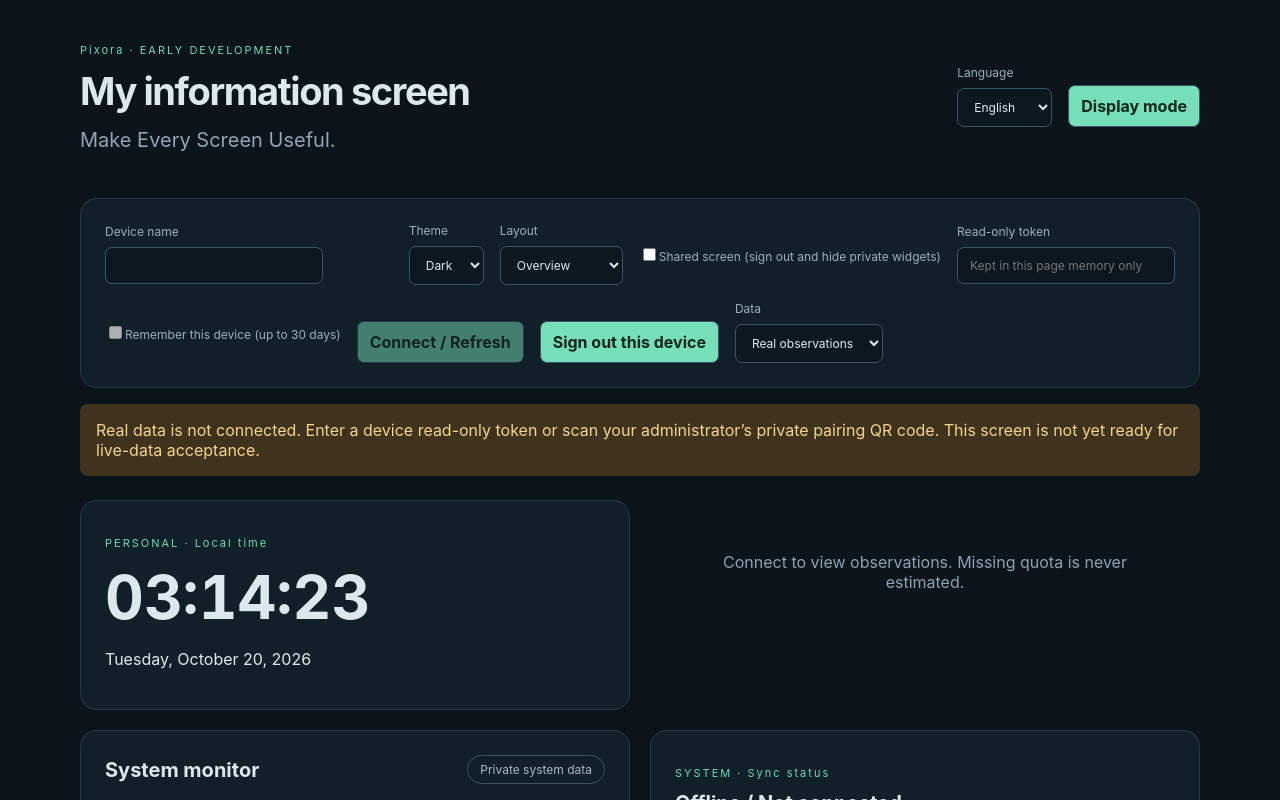
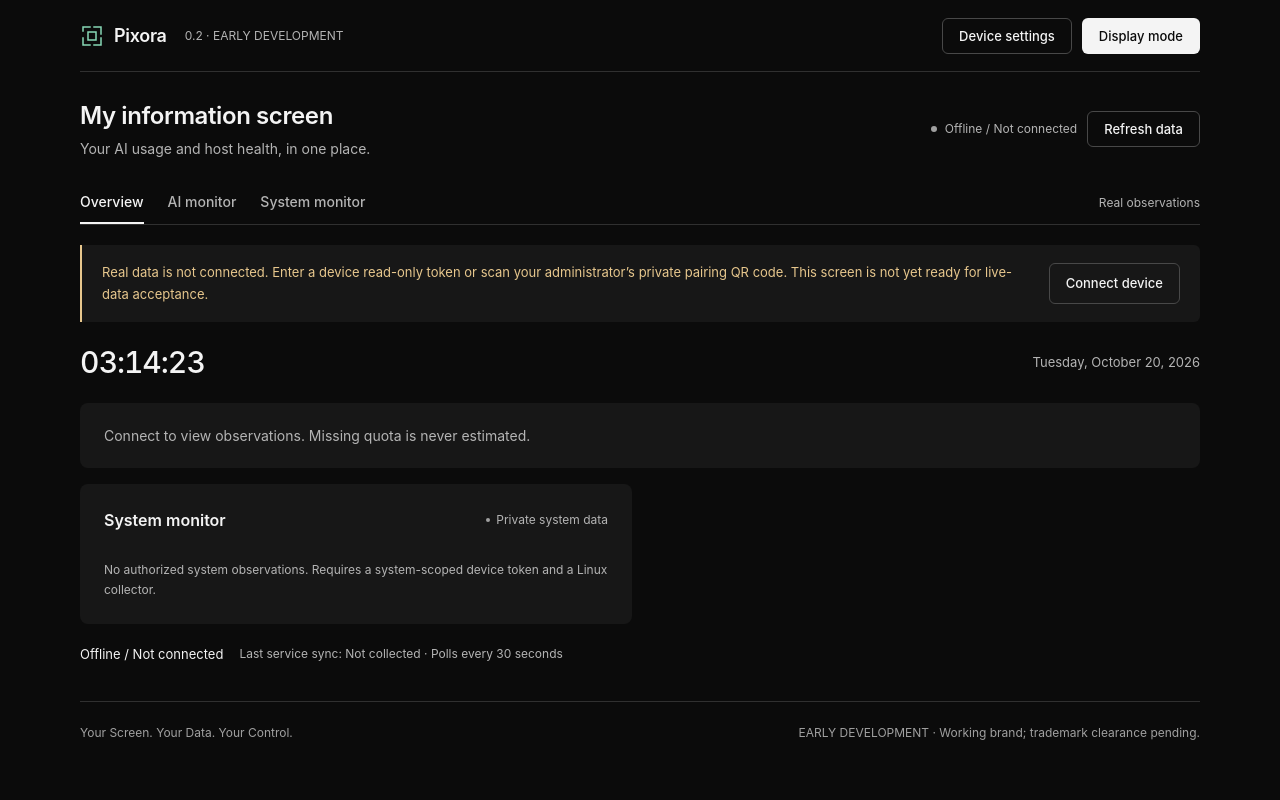
Before and after one commit to kongjiestak/pixora, a Vue app in the folder web/: page / in a window 1280 px wide. Shown: the top 800 px of the page. Built offline with nearby package versions, Linux system fonts and the light colour scheme.

Commit message:
feat: redesign dashboard and kiosk with Taste-Skill app guidance

```diff
--- a/web/public/sw.js
+++ b/web/public/sw.js
@@ -1,5 +1,5 @@
 // Cache only public shell files. Never cache API responses or tokens.
-const CACHE='pixora-shell-v6';
+const CACHE='pixora-shell-v7';
 self.addEventListener('install',e=>{e.waitUntil((async()=>{
  const cache=await caches.open(CACHE);
  const shell=await fetch('/',{cache:'reload'});if(!shell.ok)throw Error('shell unavailable');
--- a/web/src/App.vue
+++ b/web/src/App.vue
@@ -3,7 +3,7 @@ import {ref, computed, watch, onMounted, onUnmounted} from 'vue'
 import {useI18n} from 'vue-i18n'
 import Widget from './Widget.vue'
 import {displayViewport} from './display-viewport.js'
-import {visibleWidgets,displayWidgets} from './widgets.js'
+import {dashboardWidgets,displayWidgets} from './widgets.js'
 import {deviceConfig, persist, preference} from './locale-core.js'
 const {t,locale}=useI18n()
 let storage;try{storage=window.localStorage}catch{}
@@ -12,8 +12,10 @@ const secureSession=location.protocol==='https:'
 const rememberDevice=ref(secureSession),remembered=ref(false),sessionExpiry=ref(''),authBusy=ref(false),logoutPending=ref(preference(storage,'pixora-logout-pending','')==='1')
 const token=ref(''),mode=ref('real'),data=ref(null),error=ref(null),connected=ref(false),busy=ref(false),clock=ref(new Date()),kiosk=ref(new URLSearchParams(location.search).has('kiosk'))
 const displayLayout=ref(['clock-quota','quota','system'].includes(preference(storage,'pixora-display-layout','clock-quota'))?preference(storage,'pixora-display-layout','clock-quota'):'clock-quota'),showDisplayTools=ref(false),wakeState=ref('idle')
+const activeView=ref('overview'),showSettings=ref(false)
 const systemHistory=ref([]),historyNext=ref(null),historyError=ref(false)
-const widgets=computed(()=>kiosk.value?displayWidgets(displayLayout.value,config.value.shared):visibleWidgets(config.value.layout,config.value.shared))
+const widgets=computed(()=>kiosk.value?displayWidgets(displayLayout.value,config.value.shared):dashboardWidgets(config.value.layout,config.value.shared,activeView.value))
+function refreshView(){load();if(!token.value&&!remembered.value)showSettings.value=true}
 function saveDisplay(){persist(storage,'pixora-display-layout',displayLayout.value)}
 let timer,tick,controller,wake,viewport,generation=0
 watch(kiosk,()=>viewport?.settle(),{flush:'post'})
@@ -130,25 +132,27 @@ onMounted(async()=>{
 })
 onUnmounted(()=>{viewport?.dispose();clearInterval(timer);clearInterval(tick);cancel();wake?.release();document.removeEventListener('visibilitychange',wakeScreen)})
 </script>
-<template><main :class="[config.theme,{kiosk},kiosk?'display-'+displayLayout:'']">
-<div v-if="kiosk" class="display-bar"><span class="display-brand">Pixora <span>{{config.name}}</span></span><div class="display-actions"><span class="wake-status" role="status">{{t('display.wake_'+wakeState)}}</span><button class="secondary" :aria-expanded="showDisplayTools" @click="showDisplayTools=!showDisplayTools">{{t('display.settings')}}</button><button class="secondary" @click="exit">{{t('config.exit')}}</button></div></div>
+<template><main :class="[config.theme,{kiosk},kiosk?'display-'+displayLayout:'',!kiosk?'view-'+activeView:'']" data-ui>
+<div v-if="kiosk" class="display-bar"><h1 class="brand-lockup"><svg viewBox="0 0 24 24" aria-hidden="true"><path d="M3 7V3h7M14 3h7v7M21 14v7h-7M10 21H3v-7"/><path d="M8 8h8v8H8z"/></svg><span>Pixora</span><small>{{config.name}}</small></h1><div class="display-actions"><span class="wake-status" role="status">{{t('display.wake_'+wakeState)}}</span><button class="secondary" :aria-expanded="showDisplayTools" @click="showDisplayTools=!showDisplayTools">{{t('display.settings')}}</button><button class="secondary" @click="exit">{{t('config.exit')}}</button></div></div>
 <section v-if="kiosk&&showDisplayTools" class="display-tools"><label>{{t('display.layout')}}<select v-model="displayLayout" @change="saveDisplay"><option value="clock-quota">{{t('display.clockQuota')}}</option><option value="quota">{{t('display.quotaOnly')}}</option><option value="system">{{t('system.title')}}</option></select></label><button v-if="wakeState!=='active'" @click="wakeScreen">{{t('display.retryWake')}}</button><p>{{t('display.installHint')}}</p></section>
-<header v-if="!kiosk"><div><p class="eyebrow">Pixora · {{t('app.stage')}}</p><h1>{{config.name||t('app.defaultName')}}<span>{{t('app.tagline')}}</span></h1></div><div class="options"><label>{{t('config.language')}}<select v-model="locale" @change="language"><option value="en-US" lang="en">{{t('language.english')}}</option><option value="zh-CN" lang="zh-CN">{{t('language.chinese')}}</option></select></label><button @click="kiosk?exit():display()">{{t(kiosk?'config.exit':'config.display')}}</button></div></header>
-<section v-if="!kiosk" class="connection">
+<template v-if="!kiosk">
+<header class="app-bar"><div class="brand-lockup"><svg viewBox="0 0 24 24" aria-hidden="true"><path d="M3 7V3h7M14 3h7v7M21 14v7h-7M10 21H3v-7"/><path d="M8 8h8v8H8z"/></svg><span>Pixora</span><span class="build-label">0.2 · {{t('app.stage')}}</span></div><div class="header-actions"><button class="secondary" :aria-expanded="showSettings" aria-controls="device-settings" @click="showSettings=!showSettings">{{t('ui.settings')}}</button><button class="primary" @click="display">{{t('config.display')}}</button></div></header>
+<div class="page-heading"><div><h1>{{config.name||t('app.defaultName')}}</h1><p>{{t('ui.subtitle')}}</p></div><div class="sync-summary"><span class="connection-state" :class="{online:connected}">{{t(connected?'status.connected':'status.offline')}}</span><button class="secondary refresh-action" :disabled="busy||authBusy||config.shared" :title="t('ui.refreshHint')" @click="refreshView">{{t(busy?'ui.refreshing':'ui.refresh')}}</button></div></div>
+<div class="view-toolbar"><nav :aria-label="t('ui.views')"><button v-for="view in ['overview','ai','system']" :key="view" :aria-pressed="activeView===view" @click="activeView=view">{{t('ui.'+view)}}</button></nav><span class="source-mode">{{t(mode==='real'?'config.real':'config.demo')}}</span></div>
+<section v-if="showSettings" id="device-settings" class="settings-panel" :aria-label="t('ui.settings')"><div class="settings-heading"><h2>{{t('ui.settings')}}</h2><button class="secondary" @click="showSettings=false">{{t('ui.close')}}</button></div><p class="muted">{{t('app.privacy')}}</p><div class="settings-fields">
 <label>{{t('config.name')}}<input v-model="config.name" maxlength="60" @change="save"></label>
+<label>{{t('config.language')}}<select v-model="locale" @change="language"><option value="en-US" lang="en">{{t('language.english')}}</option><option value="zh-CN" lang="zh-CN">{{t('language.chinese')}}</option></select></label>
 <label>{{t('config.theme')}}<select v-model="config.theme" @change="save"><option value="dark">{{t('config.dark')}}</option><option value="light">{{t('config.light')}}</option></select></label>
 <label>{{t('config.layout')}}<select v-model="config.layout" @change="save"><option value="overview">{{t('config.overview')}}</option><option value="focus">{{t('config.focus')}}</option><option value="public">{{t('config.public')}}</option></select></label>
-<label><input type="checkbox" v-model="config.shared" @change="share">{{t('config.shared')}}</label>
-<label v-if="!config.shared">{{t('config.token')}}<input v-model="token" type="password" autocomplete="off" :placeholder="t('config.tokenHint')" @keyup.enter="connect"></label>
-<label v-if="!config.shared"><input type="checkbox" v-model="rememberDevice" :disabled="authBusy||!secureSession">{{t('auth.remember')}}</label>
-<button :disabled="busy||authBusy||(!token&&!remembered)||config.shared" @click="connect">{{t('config.connect')}}</button><button @click="disconnect">{{t('config.disconnect')}}</button>
 <label>{{t('config.data')}}<select v-model="mode" @change="changeMode"><option value="real">{{t('config.real')}}</option><option value="demo">{{t('config.demo')}}</option></select></label>
-</section>
-<p v-if="remembered&&!kiosk" class="muted" role="status">{{t('auth.remembered',{time:new Date(sessionExpiry).toLocaleString(locale)})}}</p>
-<p v-if="!connected&&!token&&!remembered" class="warning" role="status">{{t('config.connectHint')}}</p>
-<p v-if="mode==='demo'" class="warning">{{t('data.demo')}}</p>
-<p v-if="error" class="warning" role="alert">{{t(error.key,error.params||{})}}</p>
+<label class="check-field"><input type="checkbox" v-model="config.shared" @change="share">{{t('config.shared')}}</label>
+</div><div v-if="!config.shared" class="authorization-fields"><label>{{t('config.token')}}<input v-model="token" type="password" autocomplete="off" :placeholder="t('config.tokenHint')" @keyup.enter="connect"></label><label class="check-field"><input type="checkbox" v-model="rememberDevice" :disabled="authBusy||!secureSession">{{t('auth.remember')}}</label><button :disabled="busy||authBusy||(!token&&!remembered)" @click="connect">{{t('config.connect')}}</button><button class="secondary" @click="disconnect">{{t('config.disconnect')}}</button></div>
+<p v-if="remembered" class="muted" role="status">{{t('auth.remembered',{time:new Date(sessionExpiry).toLocaleString(locale)})}}</p></section>
+</template>
+<div v-if="!connected&&!token&&!remembered" class="notice" role="status"><p>{{t('config.connectHint')}}</p><button v-if="!kiosk" class="secondary" @click="showSettings=true">{{t('ui.connectDevice')}}</button></div>
+<p v-if="mode==='demo'" class="notice">{{t('data.demo')}}</p>
+<p v-if="error" class="notice notice-error" role="alert">{{t(error.key,error.params||{})}}</p>
 <div class="cards"><Widget v-for="id in widgets" :key="id" :kind="id" :data="data" :connected="connected" :history="systemHistory" :history-next="historyNext" :history-error="historyError" @history="loadHistory" :clock="clock"/></div>
 <p v-if="kiosk" class="display-sync" :class="{'offline':!connected}">{{t(connected?'status.connected':'status.offline')}} · {{t('status.sync',{time:data?new Date(data.server_time).toLocaleTimeString(locale):t('widget.notCollected')})}}</p>
-<footer v-if="!kiosk">{{t('app.support')}}<br>{{t('app.principle')}}<br>{{t('app.footer')}}<br>{{t('app.install')}} {{t('app.privacy')}}<br>{{t('app.brand')}}</footer>
+<footer v-if="!kiosk"><span>{{t('app.principle')}}</span><span>{{t('app.stage')}} · {{t('app.brand')}}</span></footer>
 </main></template>
--- a/web/src/Widget.vue
+++ b/web/src/Widget.vue
@@ -1,37 +1,38 @@
 <script setup>
 import {systemMetric,observationExpired} from './system-format.js'
 import {useI18n} from 'vue-i18n'
-import {remaining,stamp,windowLabel,isStale} from './format.js'
+import {remaining,stamp,windowLabel,isStale,compactReset,resetCountdown} from './format.js'
 const {t,locale}=useI18n()
 defineProps(['kind','data','clock','connected','history','historyNext','historyError'])
 defineEmits(['history'])
 const date=value=>stamp(value,locale.value,t('widget.notCollected'))
 const label=(p,data,clock,connected)=>{const state=t(!connected?'status.cached':isStale(p,data,clock)?'status.stale':p.status==='ok'?'status.fresh':'status.unavailable');return p.mode==='demo'?t('data.demoStatus',{status:state}):state}
+const metricValue=(item,key)=>item.metrics.find(m=>m.key===key)?.value
 const source=value=>t(value==='demo'?'data.sourceDemo':value==='codex-app-server'?'data.sourceCodex':'data.sourceUnavailable')
 </script>
 <template>
-<article v-if="kind==='clock'" class="clock-widget"><p class="eyebrow">{{t('widget.personal')}}</p><h2>{{clock.toLocaleTimeString(locale,{hour:'2-digit',minute:'2-digit',second:'2-digit',hour12:false})}}</h2><p>{{clock.toLocaleDateString(locale,{weekday:'long',year:'numeric',month:'long',day:'numeric'})}}</p></article>
-<article v-else-if="kind==='status'" class="status-widget"><p class="eyebrow">{{t('widget.system')}}</p><h2>{{t(connected?'status.connected':'status.offline')}}</h2><p class="muted">{{t('status.sync',{time:date(data?.server_time)})}}</p><p>{{t('status.safe')}}</p></article>
+<article v-if="kind==='clock'" class="clock-widget"><span class="clock-context">{{t('widget.personal')}}</span><h2>{{clock.toLocaleTimeString(locale,{hour:'2-digit',minute:'2-digit',second:'2-digit',hour12:false})}}</h2><p>{{clock.toLocaleDateString(locale,{weekday:'long',year:'numeric',month:'long',day:'numeric'})}}</p></article>
+<article v-else-if="kind==='status'" class="status-widget"><span class="sync-context">{{t('widget.status')}}</span><h2>{{t(connected?'status.connected':'status.offline')}}</h2><p class="muted">{{t('status.sync',{time:date(data?.server_time)})}}</p><p>{{t('status.safe')}}</p></article>
 <article v-else-if="kind==='system'" class="system-widget">
-<div class="row"><h2>{{t('system.title')}}</h2><span class="badge">{{t('system.private')}}</span></div>
+<div class="panel-heading"><h2>{{t('system.title')}}</h2><span class="badge">{{t('system.private')}}</span></div>
 <p v-if="!data?.observations?.some(o=>o.provider==='system')" class="muted">{{t('system.empty')}}</p>
 <section v-for="item in (data?.observations||[]).filter(o=>o.provider==='system')" :key="item.connector_id+'/'+item.entity_id" class="system-observation">
-<p class="muted">{{t('system.entity')}}: {{item.entity_id}} · {{t('system.source')}}: {{item.source}}</p>
-<p class="muted">{{t('system.time')}}: {{date(item.collected_at)}} · {{t(!connected?'status.cached':observationExpired(item,clock)?'system.expired':item.status==='ok'?'system.fresh':'system.unavailable')}}</p>
-<div class="system-metrics"><div v-for="[key,label] in [['cpu.used','cpu'],['memory.used','memory'],['disk.used','disk']]" :key="key"><span>{{t('system.'+label)}}</span><strong>{{systemMetric(item,key,locale,t('widget.unknown'))}}</strong></div></div>
+<div class="system-target"><span>{{item.entity_id}}</span><span class="data-state">{{t(!connected?'status.cached':observationExpired(item,clock)?'system.expired':item.status==='ok'?'system.fresh':'system.unavailable')}}</span></div>
+<p class="source-line">{{t('system.source')}}: {{item.source}}</p>
+<div class="system-metrics"><div v-for="[key,label] in [['cpu.used','cpu'],['memory.used','memory'],['disk.used','disk']]" :key="key"><span>{{t('system.'+label)}}</span><strong>{{systemMetric(item,key,locale,t('widget.unknown'))}}</strong><progress v-if="Number.isFinite(metricValue(item,key))" :value="metricValue(item,key)" max="100" :aria-label="t('system.'+label)"/></div></div><p class="source-line collected-line">{{t('system.time')}}: {{date(item.collected_at)}}</p>
 </section>
 <template v-if="data?.observations?.some(o=>o.provider==='system')">
 <button class="secondary" @click="$emit('history',false)">{{t('system.history')}}</button>
 <p v-if="historyError" role="status">{{t('system.error')}}</p>
-<div v-if="history?.length" class="history-scroll"><table><thead><tr><th>{{t('system.time')}}</th><th>{{t('system.entity')}}</th><th>{{t('system.cpu')}}</th><th>{{t('system.memory')}}</th><th>{{t('system.disk')}}</th></tr></thead><tbody><tr v-for="row in history" :key="row.id"><td>{{date(row.observation.collected_at)}}</td><td>{{row.observation.entity_id}}</td><td v-for="key in ['cpu.used','memory.used','disk.used']" :key="key">{{systemMetric(row.observation,key,locale,t('widget.unknown'))}}</td></tr></tbody></table></div>
+<div v-if="history?.length" class="history-scroll"><table><thead><tr><th>{{t('system.time')}}</th><th>{{t('system.entity')}}</th><th class="num">{{t('system.cpu')}}</th><th class="num">{{t('system.memory')}}</th><th class="num">{{t('system.disk')}}</th></tr></thead><tbody><tr v-for="row in history" :key="row.id"><td>{{date(row.observation.collected_at)}}</td><td>{{row.observation.entity_id}}</td><td class="num" v-for="key in ['cpu.used','memory.used','disk.used']" :key="key">{{systemMetric(row.observation,key,locale,t('widget.unknown'))}}</td></tr></tbody></table></div>
 <button v-if="historyNext" class="secondary" @click="$emit('history',true)">{{t('system.more')}}</button>
 </template>
 </article>
 <template v-else-if="kind==='quota'">
-<article v-for="p in data?.providers || []" :key="p.provider" class="quota-widget"><div class="row"><h2>{{t('provider.'+p.provider)}}</h2><span class="badge">{{label(p,data,clock,connected)}}</span></div>
-<p class="muted">{{t('widget.source',{source:source(p.source)})}} · {{t('widget.collected',{time:date(p.collected_at||p.observed_at)})}}</p>
+<article v-for="p in data?.providers || []" :key="p.provider" class="quota-widget"><div class="panel-heading"><h2>{{t('provider.'+p.provider)}}</h2><span class="badge">{{label(p,data,clock,connected)}}</span></div>
+<p class="source-line">{{t('widget.source',{source:source(p.source)})}} · {{t('widget.collected',{time:date(p.collected_at||p.observed_at)})}}</p>
 
-<div class="quota-windows"><div v-for="w in p.windows" :key="w.name" class="window"><div class="row"><span class="window-name"><span class="technical-name">{{w.name}} · </span>{{windowLabel(w.duration_minutes,t,locale)}}</span><strong>{{remaining(w.used_percent,locale,t('widget.unknown'))}} <small>{{t('widget.remaining')}}</small></strong></div><progress :value="100-w.used_percent" max="100" :aria-label="t('widget.remaining')"/><p class="muted">{{t('widget.reset',{time:date(w.resets_at)})}} · {{w.resets_at?t('widget.minutes',{count:new Intl.NumberFormat(locale).format(Math.max(0,Math.ceil((new Date(w.resets_at)-clock)/60000)))}):t('widget.unknownTime')}}</p></div>
+<div class="quota-windows"><div v-for="w in p.windows" :key="w.name" class="window"><div class="row"><span class="window-name">{{windowLabel(w.duration_minutes,t,locale)}}</span><strong>{{remaining(w.used_percent,locale,t('widget.unknown'))}} <small>{{t('widget.remaining')}}</small></strong></div><progress :value="100-w.used_percent" max="100" :aria-label="t('widget.remaining')"/><p class="reset-line" :title="date(w.resets_at)">{{t('widget.reset',{time:compactReset(w.resets_at,locale,t('widget.unknownTime'))})}}<span class="countdown">{{resetCountdown(w.resets_at,clock,t)}}</span></p></div>
 </div><p v-if="(p.reason_code||p.reason) && p.mode!=='demo'" class="muted">{{t('data.'+(p.reason_code||'legacy'))}}</p></article>
 <p v-if="!data" class="empty">{{t('widget.empty')}}</p>
 </template>
--- a/web/src/format.js
+++ b/web/src/format.js
@@ -3,3 +3,11 @@ export const stamp = (value, locale='en-US', empty='Not collected') => value &&
 export const windowLabel = (minutes, t, locale='en-US') => minutes ? t(minutes >= 1440 ? 'widget.days' : 'widget.hours',{count:new Intl.NumberFormat(locale,{maximumFractionDigits:1}).format(minutes/(minutes >= 1440 ? 1440 : 60))}) : t('widget.unknownWindow')
 export const currency = (value, code, locale='en-US') => new Intl.NumberFormat(locale,{style:'currency',currency:code}).format(value)
 export const isStale = (provider, data, clock) => provider.stale || !provider.observed_at || (clock-new Date(provider.observed_at))/1000 > data.stale_after_seconds || provider.windows.some(w=>w.resets_at && new Date(w.resets_at)<=clock)
+export const compactReset=(value,locale='en-US',empty='Unknown')=>value&&Number.isFinite(new Date(value).getTime())?new Intl.DateTimeFormat(locale,{month:'short',day:'numeric',hour:'2-digit',minute:'2-digit'}).format(new Date(value)):empty
+export const resetCountdown=(value,clock,t)=>{
+ if(!value||!Number.isFinite(new Date(value).getTime()))return t('widget.unknownTime')
+ const minutes=Math.max(0,Math.ceil((new Date(value)-clock)/60000))
+ if(minutes>=1440)return t('widget.countdownDays',{days:Math.floor(minutes/1440),hours:Math.floor(minutes%1440/60)})
+ if(minutes>=60)return t('widget.countdownHours',{hours:Math.floor(minutes/60),minutes:minutes%60})
+ return t('widget.minutes',{count:minutes})
+}
--- a/web/src/locales/en-US.json
+++ b/web/src/locales/en-US.json
@@ -37,7 +37,7 @@
     "offline": "Offline / Not connected",
     "cached": "Offline cache",
     "stale": "Stale data",
-    "fresh": "Fresh observation",
+    "fresh": "Data current",
     "unavailable": "Unavailable",
     "sync": "Last service sync: {time} · Polls every 30 seconds",
     "safe": "This widget contains no account quota or private content.",
@@ -61,7 +61,9 @@
     "days": "{count} day window",
     "unknownWindow": "Window duration unknown",
     "collected": "Collected: {time}",
-    "source": "Source: {source}"
+    "source": "Source: {source}",
+    "countdownDays": "{days}d {hours}h remaining",
+    "countdownHours": "{hours}h {minutes}m remaining"
   },
   "data": {
     "demo": "Demo Data · Fixed examples, not real account quotas.",
@@ -121,5 +123,18 @@
     "private": "Private system data",
     "expired": "Data expired",
     "fresh": "Data current"
+  },
+  "ui": {
+    "settings": "Device settings",
+    "close": "Close settings",
+    "subtitle": "Your AI usage and host health, in one place.",
+    "views": "Dashboard views",
+    "overview": "Overview",
+    "ai": "AI monitor",
+    "system": "System monitor",
+    "refresh": "Refresh data",
+    "refreshing": "Refreshing",
+    "connectDevice": "Connect device",
+    "refreshHint": "Reads the latest server data; does not trigger collection."
   }
 }
--- a/web/src/locales/zh-CN.json
+++ b/web/src/locales/zh-CN.json
@@ -37,7 +37,7 @@
     "offline": "离线 / 尚未连接",
     "cached": "离线缓存",
     "stale": "数据过期",
-    "fresh": "新鲜观测",
+    "fresh": "数据正常",
     "unavailable": "不可用",
     "sync": "最近服务同步：{time} · 每 30 秒刷新",
     "safe": "此组件不包含账户额度或私人信息。",
@@ -61,7 +61,9 @@
     "days": "{count} 天窗口",
     "unknownWindow": "窗口长度未知",
     "collected": "采集时间：{time}",
-    "source": "数据来源：{source}"
+    "source": "数据来源：{source}",
+    "countdownDays": "剩余 {days} 天 {hours} 小时",
+    "countdownHours": "剩余 {hours} 小时 {minutes} 分钟"
   },
   "data": {
     "demo": "演示数据 · 固定模拟值，不代表真实账号额度。",
@@ -121,5 +123,18 @@
     "private": "私有系统数据",
     "expired": "数据过期",
     "fresh": "数据正常"
+  },
+  "ui": {
+    "settings": "设备设置",
+    "close": "收起设置",
+    "subtitle": "AI 额度与主机状态，尽在这一屏。",
+    "views": "看板视图",
+    "overview": "总览",
+    "ai": "AI 监控",
+    "system": "系统监控",
+    "refresh": "刷新数据",
+    "refreshing": "刷新中",
+    "connectDevice": "连接此设备",
+    "refreshHint": "读取服务器最新数据，不会立即触发采集。"
   }
 }
--- a/web/src/widgets.js
+++ b/web/src/widgets.js
@@ -9,3 +9,8 @@ export const presets = {focus:['clock','quota'], overview:['clock','quota','syst
 export function visibleWidgets(layout, shared){return (presets[layout] || presets.overview).filter(id=>!shared || registry[id].sensitivity==='public')}
 
 export function displayWidgets(layout, shared){return shared?visibleWidgets('public',true):layout==='system'?['clock','system']:layout==='quota'?['quota']:['clock','quota']}
+
+export function dashboardWidgets(layout,shared,view='overview'){
+ const ids=visibleWidgets(view==='system'&&layout!=='public'?'overview':layout,shared)
+ return view==='ai'?ids.filter(id=>['clock','quota','status'].includes(id)):view==='system'?ids.filter(id=>['clock','system','status'].includes(id)):ids
+}
--- a/web/vite.config.js
+++ b/web/vite.config.js
@@ -1,3 +1,3 @@
 import { defineConfig } from 'vite'
 import vue from '@vitejs/plugin-vue'
-export default defineConfig({plugins:[vue()],server:{proxy:{'/api':'http://127.0.0.1:8000'}}})
+export default defineConfig({plugins:[vue()],server:{proxy:{'/api':process.env.PIXORA_DEV_API||'http://127.0.0.1:8000'}}})
```
Also changed, not shown: web/src/style.css, 3 other files (tests, documents, lock files or other folders).
